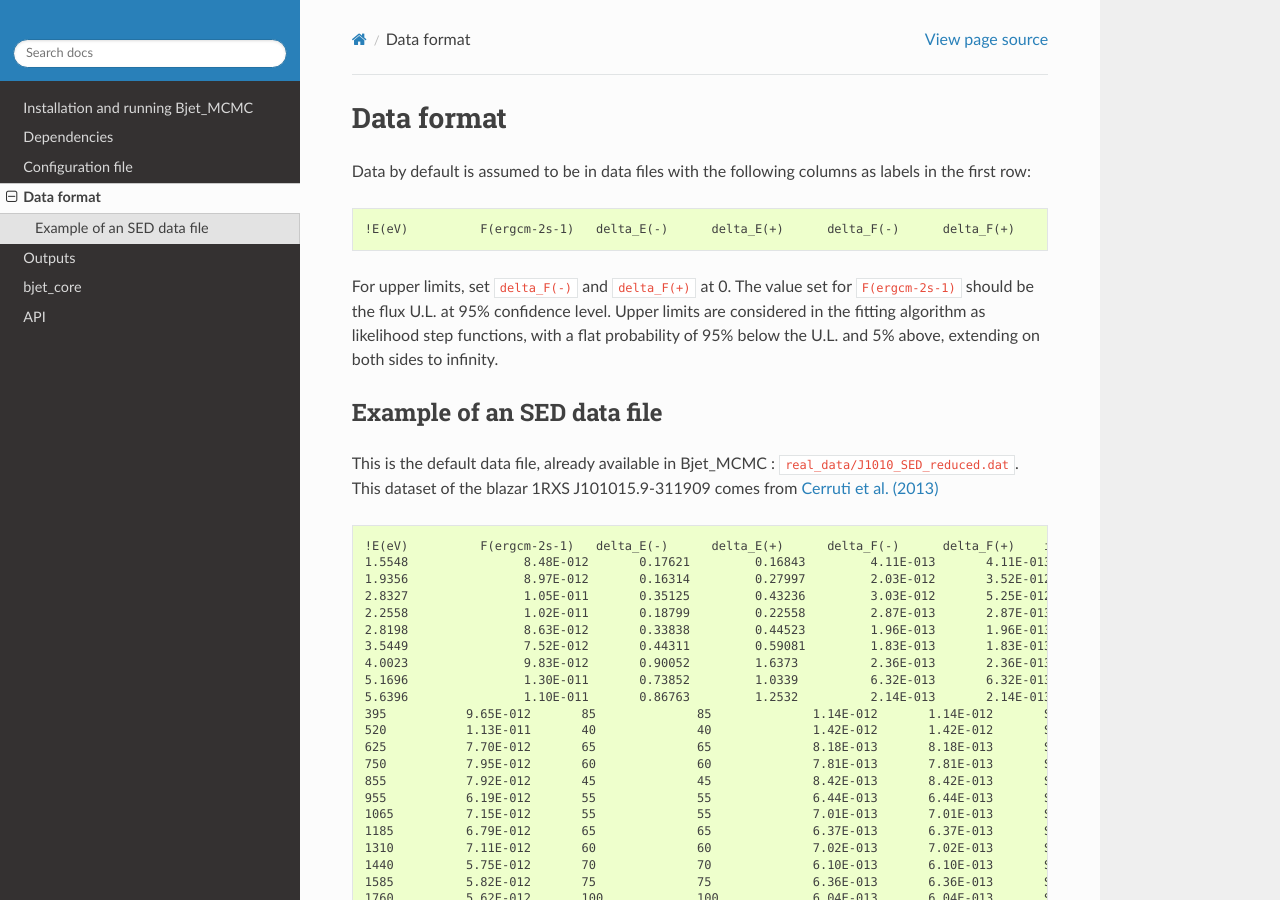
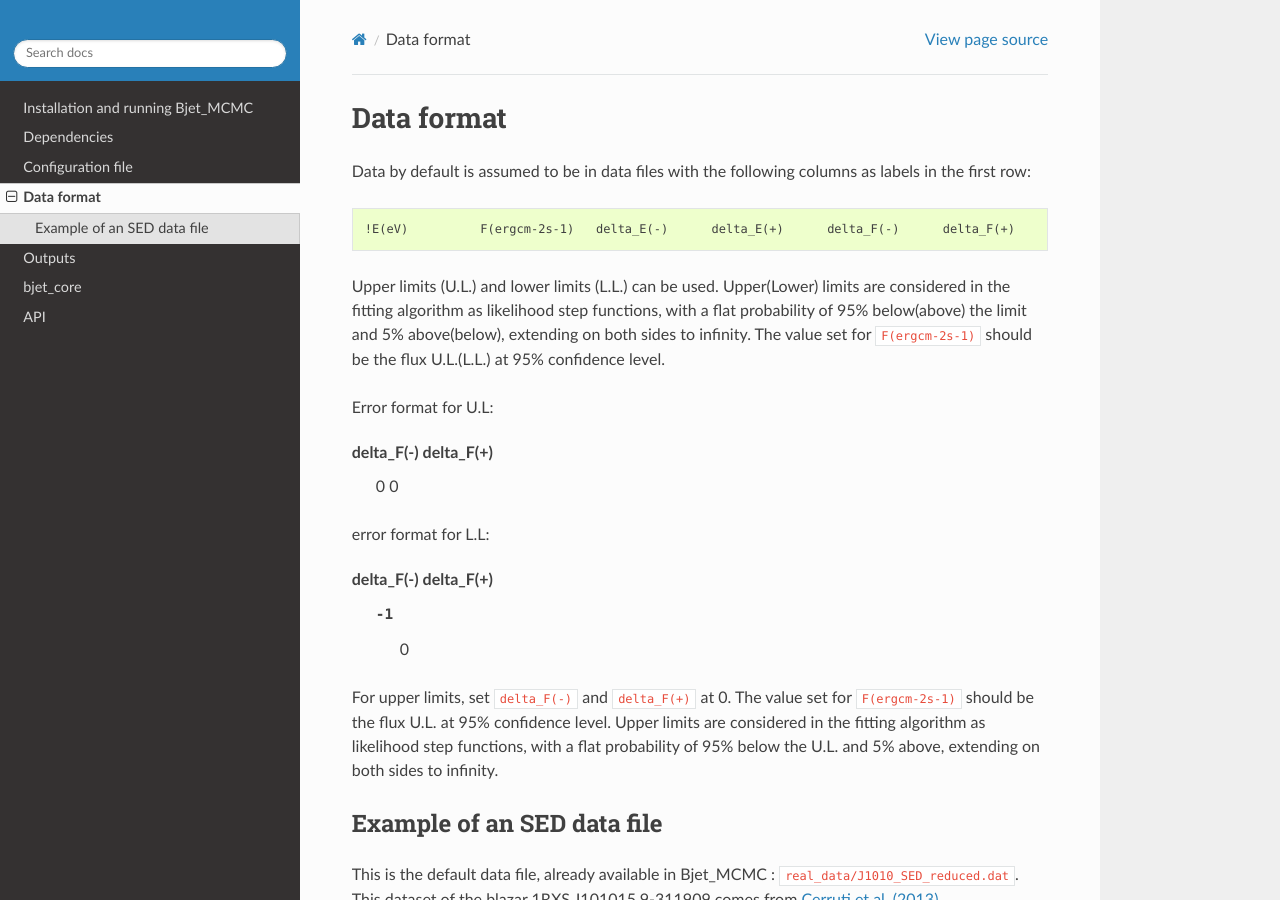
Before and after one commit to Ohervet/Bjet_MCMC, a Sphinx documentation site: the page built from docs/source/data_format.rst, in a window 1280 px wide and 900 px high. Built offline with Sphinx 7.4.7 and the Read the Docs theme 3.1.0, drawn with Linux system fonts in a browser that asks for light colours.

Commit message:
Update data_format.rst

```diff
--- a/docs/source/data_format.rst
+++ b/docs/source/data_format.rst
@@ -4,6 +4,19 @@ Data format
 Data by default is assumed to be in data files with the following columns as labels in the first row::
 
 !E(eV)		F(ergcm-2s-1)	delta_E(-)	delta_E(+)	delta_F(-)	delta_F(+)	instrument
+
+Upper limits (U.L.) and lower limits (L.L.) can be used. Upper(Lower) limits are considered in the fitting algorithm as likelihood step functions, with a flat probability of 95% below(above) the limit and 5% above(below), extending on both sides to infinity.
+The value set for ``F(ergcm-2s-1)`` should be the flux U.L.(L.L.) at 95% confidence level.
+
+Error format for U.L::
+
+delta_F(-)      delta_F(+)
+         0               0
+
+error format for L.L::
+
+delta_F(-)      delta_F(+)
+        -1               0
 
 
 For upper limits, set ``delta_F(-)``	and ``delta_F(+)`` at 0. The value set for ``F(ergcm-2s-1)`` should be the flux U.L. at 95% confidence level. Upper limits are considered in the fitting algorithm as likelihood step functions, with a flat probability of 95% below the U.L. and 5% above, extending on both sides to infinity.
```
